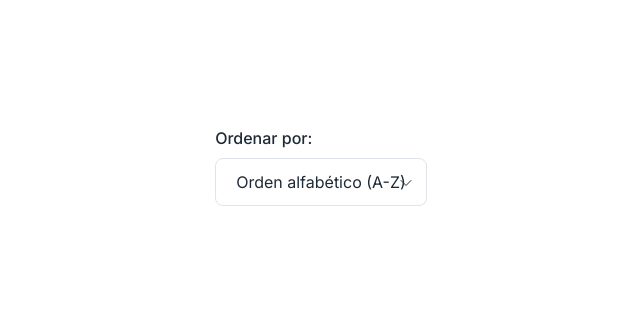
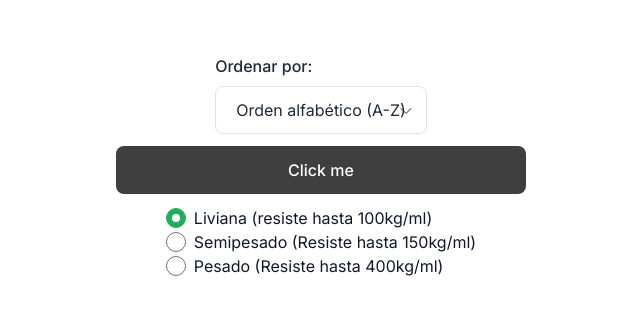
Before and after one commit to marcopdonoso/impromec-calculador, a Next.js app: page / in a window 1280 px wide. Shown: the part 234-548 px from the top of the page, without its empty margins (319-959 px from the left). Built offline with nearby package versions, Linux system fonts and the light colour scheme.

Commit message:
agrega componente MyRadiogroup

```diff
--- a/src/app/page.tsx
+++ b/src/app/page.tsx
@@ -1,5 +1,8 @@
 'use client'
+import Button from '@/components/Button'
 import MyListbox from '@/components/MyListbox'
+import MyRadiogroup from '@/components/MyRadiogroup'
+import { useState } from 'react'
 
 const opciones = [
   { value: '1.5', text: 'Orden alfabético (A-Z)' },
@@ -8,10 +11,19 @@ const opciones = [
   { value: '6', text: '6 mm2' },
 ]
 
+const items = [
+  'Liviana (resiste hasta 100kg/ml)',
+  'Semipesado (Resiste hasta 150kg/ml)',
+  'Pesado (Resiste hasta 400kg/ml)',
+]
+
 export default function Home() {
+  const [first, setFirst] = useState('')
   return (
-    <div className="flex h-screen flex-col items-center justify-center">
+    <div className="flex h-screen flex-col items-center justify-center gap-3">
       <MyListbox variant="small" options={opciones} label="Ordenar por:" />
+      <Button variant="primary">Click me</Button>
+      <MyRadiogroup items={items} />
     </div>
   )
 }
--- a/src/components/Button.tsx
+++ b/src/components/Button.tsx
@@ -24,59 +24,59 @@ interface VariantProps {
 const variants: Record<ButtonVariant, VariantProps> = {
   primary: {
     className:
-      'h-12 w-80 rounded-lg bg-gray-button_primary text-sm font-medium text-gray-white hover:bg-gray-placeholder_icon active:bg-gray-button_primary disabled:bg-gray-input disabled:text-gray-text_inactive sm:w-[32vw] sm:text-base',
+      'h-12 w-80 bg-gray-button_primary text-gray-white hover:bg-gray-placeholder_icon active:bg-gray-button_primary disabled:bg-gray-input disabled:text-gray-text_inactive sm:w-[32vw]',
   },
   primary_small: {
     className:
-      'text-gray-white h-12 w-52 rounded-lg bg-gray-button_primary text-sm font-medium hover:bg-gray-placeholder_icon active:bg-gray-button_primary disabled:bg-gray-input disabled:text-gray-text_inactive sm:text-base',
+      'text-gray-white h-12 w-52 bg-gray-button_primary hover:bg-gray-placeholder_icon active:bg-gray-button_primary disabled:bg-gray-input disabled:text-gray-text_inactive',
   },
   secondary: {
     className:
-      'bg-gray-white active:bg-gray-white h-12 w-80 rounded-lg border border-gray-input text-sm font-medium text-gray-text hover:bg-gray-background sm:w-[32vw] sm:text-base',
+      'bg-gray-white active:bg-gray-white h-12 w-80 border border-gray-input text-gray-text hover:bg-gray-background sm:w-[32vw]',
   },
   secondary_small: {
     className:
-      'bg-gray-white active:bg-gray-white h-12 w-52 rounded-lg border border-gray-input text-sm font-medium text-gray-text hover:bg-gray-background sm:text-base',
+      'bg-gray-white active:bg-gray-white h-12 w-52 border border-gray-input text-gray-text hover:bg-gray-background',
   },
   tertiary: {
     className:
-      'h-12 w-80 rounded-lg border border-gray-input bg-gray-background text-sm font-medium text-gray-text hover:bg-gray-input active:bg-gray-background sm:w-[32vw] sm:text-base',
+      'h-12 w-80 border border-gray-input bg-gray-background text-gray-text hover:bg-gray-input active:bg-gray-background sm:w-[32vw]',
   },
   tertiary_small: {
     className:
-      'h-12 w-52 rounded-lg border border-gray-input bg-gray-background text-sm font-medium text-gray-text hover:bg-gray-input active:bg-gray-background sm:text-base',
+      'h-12 w-52 border border-gray-input bg-gray-background text-gray-text hover:bg-gray-input active:bg-gray-background',
   },
   destructive: {
     className:
-      'text-gray-white active:text-gray-white h-12 w-80 rounded-lg bg-red text-sm font-medium hover:bg-red_alt hover:text-red active:bg-red sm:w-[32vw] sm:text-base',
+      'text-gray-white active:text-gray-white h-12 w-80 bg-red hover:bg-red_alt hover:text-red active:bg-red sm:w-[32vw]',
   },
   destructive_small: {
     className:
-      'text-gray-white active:text-gray-white h-12 w-52 rounded-lg bg-red text-sm font-medium hover:bg-red_alt hover:text-red active:bg-red sm:text-base',
+      'text-gray-white active:text-gray-white h-12 w-52 bg-red hover:bg-red_alt hover:text-red active:bg-red',
   },
   icon_right: {
     className:
-      'text-gray-white rounded-lg bg-gray-button_primary p-3 text-sm font-medium hover:bg-gray-placeholder_icon active:bg-gray-button_primary sm:h-12 sm:px-4 sm:py-0 sm:text-base',
+      'text-gray-white bg-gray-button_primary p-3 hover:bg-gray-placeholder_icon active:bg-gray-button_primary sm:h-12 sm:px-4 sm:py-0',
   },
   icon_right_small: {
     className:
-      'text-gray-white h-12 w-52 rounded-lg bg-gray-button_primary px-5 text-sm font-medium hover:bg-gray-placeholder_icon active:bg-gray-button_primary sm:text-base',
+      'text-gray-white h-12 w-52 bg-gray-button_primary px-5 hover:bg-gray-placeholder_icon active:bg-gray-button_primary',
   },
   add: {
     className:
-      'bg-gray-white active:bg-gray-white h-12 w-80 rounded-lg border border-green-success text-sm font-medium text-green-success hover:bg-green-success_alt sm:w-[66vw] sm:text-base',
+      'bg-gray-white active:bg-gray-white h-12 w-80 border border-green-success text-green-success hover:bg-green-success_alt sm:w-[66vw]',
   },
   add_small: {
     className:
-      'bg-gray-white active:bg-gray-white h-12 w-52 rounded-lg border border-green-success text-sm font-medium text-green-success hover:bg-green-success_alt sm:text-base',
+      'bg-gray-white active:bg-gray-white h-12 w-52 border border-green-success text-green-success hover:bg-green-success_alt',
   },
   register: {
     className:
-      'h-10 w-52 rounded-lg text-sm font-medium text-gray-text active:border active:border-gray-input active:bg-gray-background sm:w-36 sm:text-base',
+      'h-10 w-52 text-gray-text active:border active:border-gray-input active:bg-gray-background sm:w-36',
   },
   login: {
     className:
-      'text-gray-white h-10 w-52 rounded-lg bg-gray-button_primary text-sm font-medium hover:bg-gray-placeholder_icon active:bg-gray-button_primary sm:w-36 sm:text-base',
+      'text-gray-white h-10 w-52 bg-gray-button_primary hover:bg-gray-placeholder_icon active:bg-gray-button_primary sm:w-36',
   },
 }
 
@@ -95,7 +95,14 @@ export default function Button({
   ...props
 }: ButtonProps) {
   return (
-    <button className={clsx(variants[variant].className, className)} {...props}>
+    <button
+      className={clsx(
+        'rounded-lg text-sm font-medium sm:text-base',
+        variants[variant].className,
+        className
+      )}
+      {...props}
+    >
       <div
         className={`flex items-center ${variant === 'icon_right' || variant === 'icon_right_small' ? 'flex-row-reverse justify-between gap-4' : 'justify-center gap-2'}`}
       >
--- a/src/components/MyListbox.tsx
+++ b/src/components/MyListbox.tsx
@@ -30,6 +30,7 @@ interface MyListboxProps {
   label?: string
   options: Option[]
   className?: string
+  name?: string
 }
 
 export default function MyListbox({
@@ -37,6 +38,7 @@ export default function MyListbox({
   label,
   options,
   className,
+  name,
 }: MyListboxProps) {
   const [selected, setSelected] = useState(options[0])
   const [isOpen, setIsOpen] = useState(false)
@@ -51,7 +53,7 @@ export default function MyListbox({
       >
         {label}
       </Label>
-      <Listbox value={selected} onChange={setSelected}>
+      <Listbox name={name} value={selected} onChange={setSelected}>
         <ListboxButton
           onClick={() => setIsOpen(!isOpen)}
           className={clsx(
@@ -94,7 +96,7 @@ export default function MyListbox({
           >
             {options.map((option) => (
               <ListboxOption
-                key={option.value}
+                key={option.text}
                 value={option}
                 className="cursor-default select-none truncate border-t border-gray-background px-5 py-2 text-sm first:border-t-0 data-[focus]:bg-gray-button_primary data-[focus]:text-gray-white sm:text-base"
                 onClick={() => setIsOpen(false)}
--- /dev/null
+++ b/src/components/MyRadiogroup.tsx
@@ -0,0 +1,43 @@
+import {
+  Field,
+  Label,
+  Radio,
+  RadioGroup,
+  RadioGroupProps,
+} from '@headlessui/react'
+import clsx from 'clsx'
+import { useState } from 'react'
+
+interface MyRadiogroupProps extends RadioGroupProps {
+  items: string[]
+  className?: string
+}
+
+export default function MyRadiogroup({
+  items,
+  className,
+  ...props
+}: MyRadiogroupProps) {
+  let [selected, setSelected] = useState(items[0])
+
+  return (
+    <RadioGroup value={selected} onChange={setSelected} {...props}>
+      {items.map((item) => (
+        <Field
+          key={item}
+          className={clsx('flex items-center gap-2', className)}
+        >
+          <Radio
+            value={item}
+            className="bg-white group flex size-4 items-center justify-center rounded-full border border-gray-placeholder_icon outline-none data-[checked]:border-green-success data-[checked]:bg-green-success sm:size-5"
+          >
+            <span className="invisible size-2 rounded-full bg-gray-white group-data-[checked]:visible" />
+          </Radio>
+          <Label className={'text-gray-dark text-sm sm:text-base'}>
+            {item}
+          </Label>
+        </Field>
+      ))}
+    </RadioGroup>
+  )
+}
--- a/src/components/TextArea.tsx
+++ b/src/components/TextArea.tsx
@@ -1,12 +1,5 @@
 import clsx from 'clsx'
 import { TextareaHTMLAttributes } from 'react'
-
-const styles = {
-  textarea:
-    'bg-gray-white rounded-lg border border-gray-input p-5 text-sm font-normal text-gray-text placeholder:text-sm placeholder:text-gray-placeholder focus:border-gray-placeholder focus:outline-none focus:ring-0 disabled:text-gray-text_inactive sm:text-base sm:placeholder:text-base',
-  label:
-    'flex w-80 h-40 flex-col justify-start gap-1 text-sm font-medium sm:w-[32vw] sm:gap-2 sm:text-base',
-}
 
 interface TextareaProps extends TextareaHTMLAttributes<HTMLTextAreaElement> {
   label?: string
@@ -18,10 +11,17 @@ export default function Textarea({
   ...props
 }: TextareaProps) {
   return (
-    <label className={clsx(styles.label)}>
+    <label
+      className={
+        'flex h-40 w-80 flex-col justify-start gap-1 text-sm font-medium sm:w-[32vw] sm:gap-2 sm:text-base'
+      }
+    >
       {label}
       <textarea
-        className={clsx(styles.textarea, className, 'resize-none')}
+        className={clsx(
+          'resize-none rounded-lg border border-gray-input bg-gray-white p-5 text-sm font-normal text-gray-text placeholder:text-sm placeholder:text-gray-placeholder focus:border-gray-placeholder focus:outline-none focus:ring-0 disabled:text-gray-text_inactive sm:text-base sm:placeholder:text-base',
+          className
+        )}
         {...props}
       />
     </label>
--- a/tailwind.config.ts
+++ b/tailwind.config.ts
@@ -28,6 +28,7 @@ const config: Config = {
         background: '#F2F2F2',
         background_alt: '#FAFAFA',
         white: '#FFFFFF',
+        dark: '#111928',
       },
       shadow: 'rgba(160, 175, 195, 0.4)',
     },
```
Also changed, not shown: src/components/Input.tsx (+10 -29 lines).
